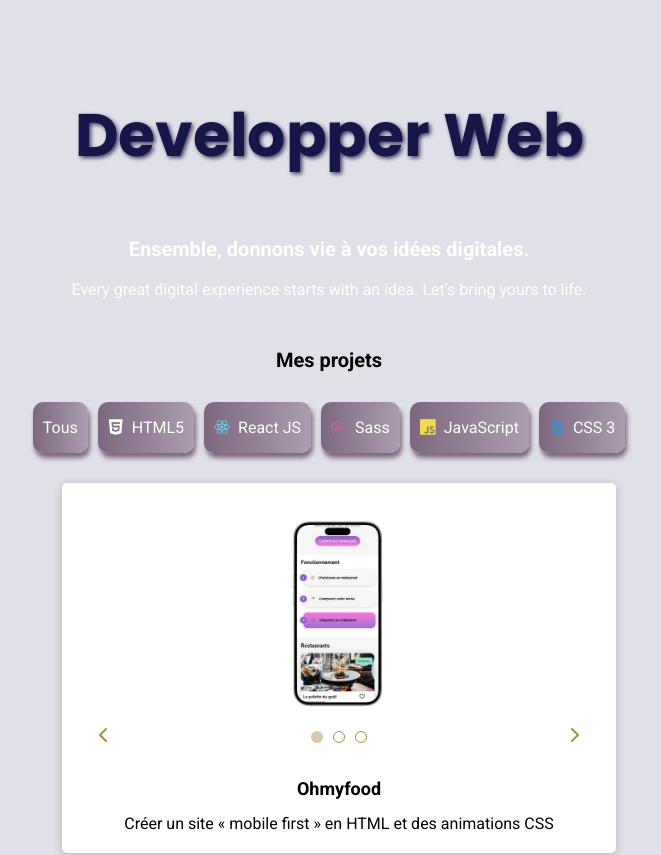
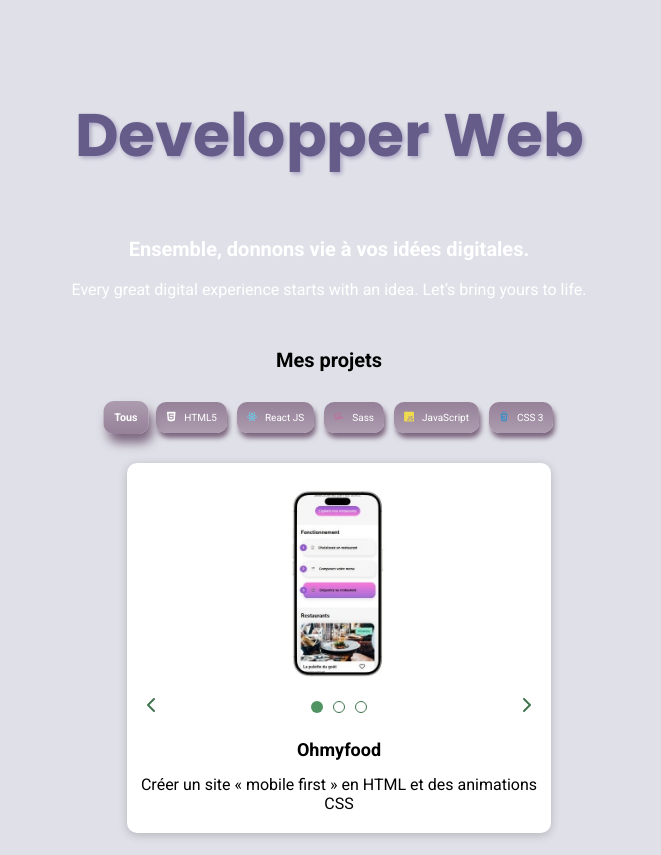
Before and after one commit to MarieOrsoni/Portfolio, a React (Vite) app in the folder my-portfolio-app/: page / in a window 1280 px wide. Shown: the top 855 px of the page, without its empty margins (311-972 px from the left). Built offline with nearby package versions, Linux system fonts and the light colour scheme.

Commit message:
changed colors of caroussel

```diff
--- a/my-portfolio-app/src/index.css
+++ b/my-portfolio-app/src/index.css
@@ -8,7 +8,10 @@ body {
   /*background: linear-gradient(180deg, #d8c7a0, #d3c6a6);
   background: repeating-linear-gradient(300deg, #d3c6a6 4%, #c9887c42 60%);*/
 }
-
+html,
+body {
+  transition: background-color 0.5s ease-in-out;
+}
 h1 {
   font-size: 24px;
 }
@@ -42,15 +45,27 @@ ul li {
   font-family: "Poppins", sans-serif;
   font-weight: 700;
   font-style: normal;
+  color: #665c8a;
+  background: linear-gradient(to bottom, #665c8a 0%, #8d85ad 69%);
+  -webkit-background-clip: text;
+  background-clip: text;
 
-  color: #161748;
-  text-shadow: 2px 2px 4px #403b60;
+  text-shadow: 2px 2px 4px #a9a3c2;
   opacity: 0;
   transform: translateX(-100vw);
   animation: slideFromLeft 2.5s ease-out forwards;
 }
 @keyframes slideFromLeft {
+  20% {
+    opacity: 0.6;
+  }
+  40% {
+    opacity: 0.8;
+  }
   60% {
+    opacity: 0.9;
+  }
+  80% {
     opacity: 1;
   }
   100% {
@@ -62,7 +77,7 @@ ul li {
   opacity: 0;
   transform: translateX(-10px) rotateZ(-20deg);
   display: inline-block;
-  animation: fadeInLetter 2s ease-out forwards;
+  animation: fadeInLetter 2.5s ease-out forwards;
   animation-fill-mode: both;
 }
 @keyframes fadeInLetter {
@@ -132,7 +147,7 @@ main {
 .skill-item {
   justify-content: space-between;
   padding: 0 10px;
-  background: linear-gradient(90deg, #7c677f, #ad9cb0);
+  background: linear-gradient(180deg, #958198, #ad9cb0);
   box-shadow: 2px 5px 5px #7c667f;
   border-radius: 10px;
   display: flex;
@@ -141,6 +156,22 @@ main {
   cursor: pointer;
   color: white;
   gap: 0.5rem;
+  font-size: 10px;
+}
+.skill-item p {
+  font-size: 10px;
+}
+
+.skill-item:hover {
+  transform: scale(1.06);
+  background: linear-gradient(180deg, #ad9cb0, #958198);
+  box-shadow: 4px 8px 8px #7c667f;
+}
+.skill-item.active {
+  background: linear-gradient(180deg, #ad9cb0, #958198);
+  box-shadow: 4px 8px 10px #7c667f;
+  transform: scale(1.07);
+  font-weight: bold;
 }
 
 /*Modal  */
@@ -150,7 +181,7 @@ main {
   left: 0;
   width: 100%;
   height: 100%;
-  background: rgba(0, 0, 0, 0.5);
+  background: rgba(0, 0, 0, 0.2);
   display: flex;
   justify-content: center;
   align-items: center;
@@ -193,7 +224,7 @@ main {
   top: 50%;
   left: 50%;
   transform: translate(-50%, -50%);
-  background-color: whitesmoke;
+  background-color: white;
   padding: 2rem;
   box-shadow: 0 2px 10px rgba(0, 0, 0, 0.2);
   z-index: 1000;
@@ -202,18 +233,18 @@ main {
   border-radius: 10px;
 }
 .modal-open .photo {
-  border: 2px solid #d7caaa;
+  border: 2px solid #519464;
   border-radius: 7px;
 }
 .modal-open .dot.dot {
   background-color: white;
   border-radius: 50%;
   cursor: pointer;
-  border: 1px solid #ad8b39;
+  border: 1px solid #3f734e;
 }
 .modal-open .dot.dot.active {
   border: 1px solid transparent;
-  background-color: #d7caaa;
+  background-color: #519464;
 }
 
 .modal-open h2 {
@@ -231,8 +262,8 @@ main {
   right: 20px;
   top: 20px;
   padding: 15px;
-  background-color: #d7caaa;
-  color: black;
+  background-color: #519464;
+  color: white;
   border: none;
   cursor: pointer;
   border-radius: 5px;
@@ -254,10 +285,10 @@ main {
   justify-content: space-between;
 }
 .project-link {
-  color: black;
+  color: white;
   text-decoration: none;
   font-weight: bold;
-  background-color: #d7caaa;
+  background-color: #519464;
   padding: 10px;
   border-radius: 10px;
 }
@@ -282,7 +313,7 @@ main {
   height: auto;
   box-shadow: 0 2px 10px rgba(0, 0, 0, 0.2);
   text-align: center;
-  border-radius: 5px;
+  border-radius: 10px;
   margin-bottom: 16px;
   display: flex;
   flex-direction: column;
@@ -318,7 +349,7 @@ main {
 }
 .fa-chevron-left,
 .fa-chevron-right {
-  color: #ad8b39;
+  color: #3f734e;
   cursor: pointer;
   position: absolute;
   bottom: -10px;
@@ -344,13 +375,13 @@ main {
   background-color: white;
   border-radius: 50%;
   cursor: pointer;
-  border: 1px solid #ad8b39;
+  border: 1px solid #3f734e;
   transition: background-color 0.3s;
 }
 .pagination-dots .dot.active {
   display: inline-block;
   border: 1px solid transparent;
-  background-color: #d7caaa;
+  background-color: #519464;
   border-radius: 50%;
 }
 /* Footer */
```
